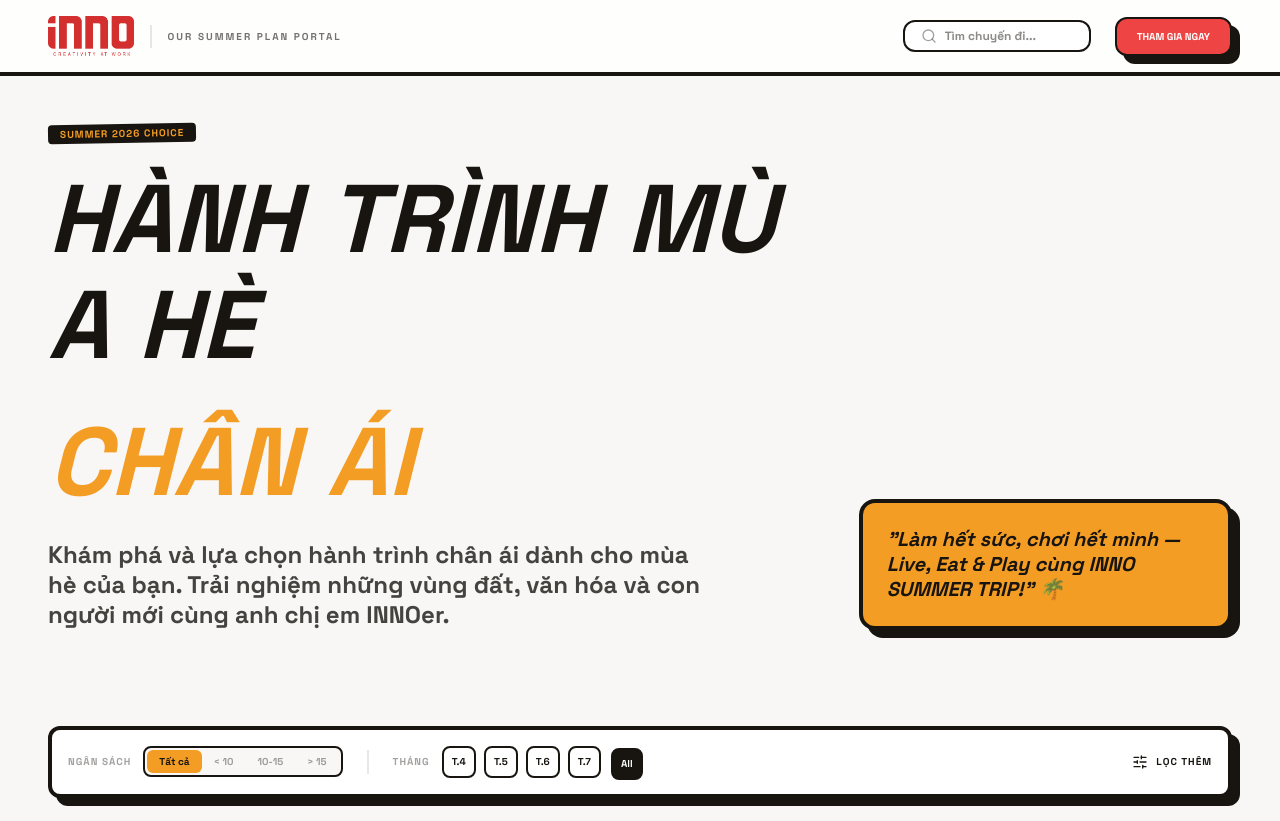
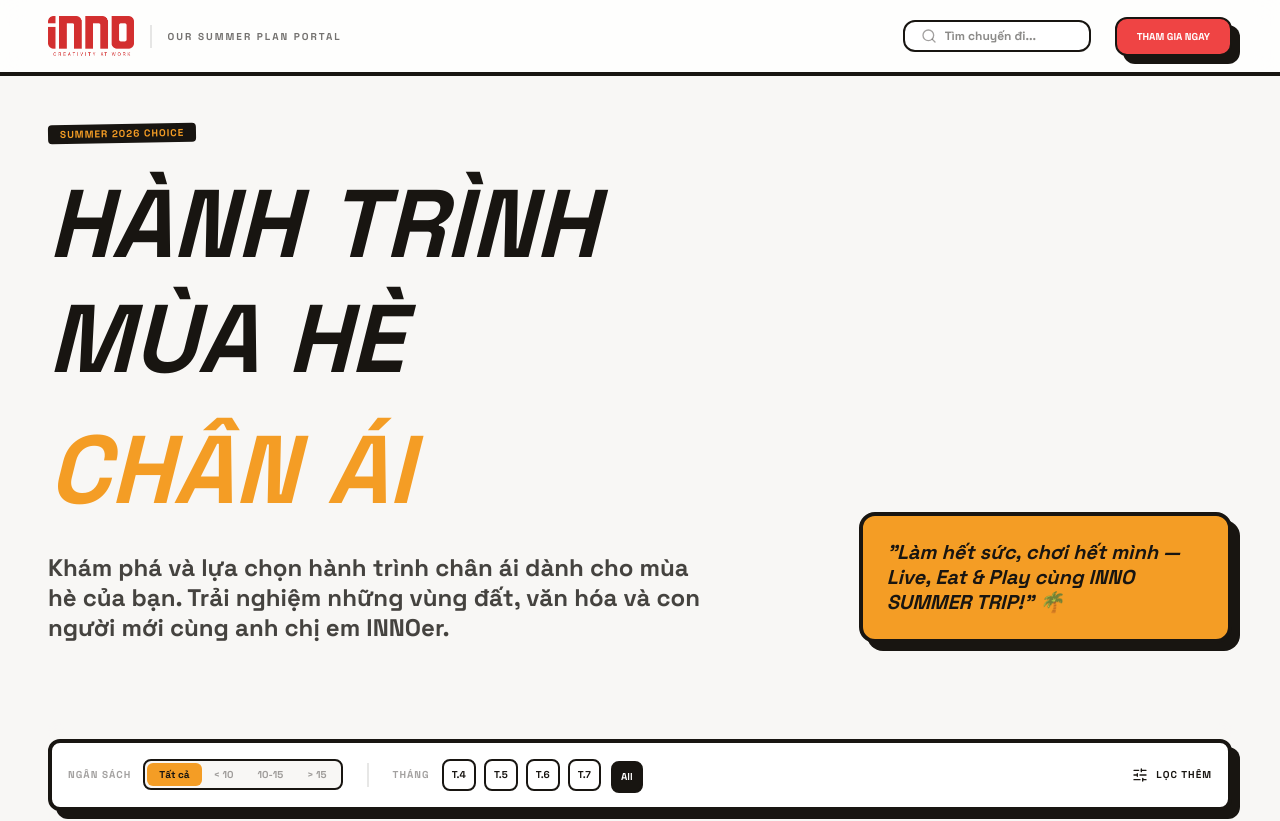
Before and after one commit to darkend16987/inno-summertrip-plan, a Next.js app: page / in a window 1280 px wide. Shown: the top 821 px of the page. Built offline with nearby package versions, Linux system fonts and the light colour scheme.

Commit message:
Update page.tsx

```diff
--- a/src/app/page.tsx
+++ b/src/app/page.tsx
@@ -58,14 +58,14 @@ export default function Home() {
             className="fixed inset-0 z-[100] bg-primary flex items-center justify-center pointer-events-none"
           >
             <motion.div
-              initial={{ x: '-150%', y: '50%' }}
-              animate={{ x: '150%', y: '-50%' }}
+              initial={{ x: '-150%', y: '0%' }}
+              animate={{ x: '150%', y: '0%' }}
               transition={{ duration: 1.8, ease: "easeInOut" }}
               className="flex flex-col items-center gap-6"
             >
               <div className="flex items-center gap-4">
                 <div className="w-40 h-[4px] bg-white rounded-full opacity-30"></div>
-                <Plane className="w-24 h-24 text-white fill-white -rotate-45" />
+                <Plane className="w-24 h-24 text-white fill-white rotate-90" />
               </div>
               <img
                 src="/images/Logo.png"
@@ -124,11 +124,13 @@ export default function Home() {
               initial={{ y: 20, opacity: 0 }}
               animate={{ y: 0, opacity: 1 }}
               transition={{ delay: 0.1 }}
-              className="text-5xl md:text-8xl font-black uppercase italic flex flex-col gap-4 md:gap-8"
+              className="text-5xl md:text-8xl font-black uppercase italic flex flex-col gap-2 md:gap-4"
             >
               {/* Line 1: HÀNH TRÌNH MÙA HÈ */}
-              <div className="flex flex-wrap text-charcoal leading-[1.1]">
-                {"HÀNH TRÌNH MÙA HÈ".split("").map((char, i) => (
+              <div className="flex flex-wrap text-charcoal leading-[1.2]">
+                {"HÀNH TRÌNH MÙA HÈ".split(" ").map((word, wordIdx, words) => (
+                  <span key={wordIdx} className="inline-flex whitespace-nowrap">
+                    {word.split("").map((char, i) => (
                       <motion.span
                         key={i}
                         whileHover={{
@@ -138,16 +140,20 @@ export default function Home() {
                         }}
                         transition={{ type: "spring", stiffness: 400, damping: 10 }}
                         className="inline-block cursor-default"
-                    style={{ marginRight: char === " " ? "0.3em" : "0" }}
                       >
                         {char}
                       </motion.span>
                     ))}
+                    {wordIdx < words.length - 1 && <span className="w-[0.3em]"></span>}
+                  </span>
+                ))}
               </div>
 
               {/* Line 2: CHÂN ÁI */}
-              <div className="flex flex-wrap text-primary leading-[1.1]">
-                {"CHÂN ÁI".split("").map((char, i) => (
+              <div className="flex flex-wrap text-primary leading-[1.2]">
+                {"CHÂN ÁI".split(" ").map((word, wordIdx, words) => (
+                  <span key={wordIdx} className="inline-flex whitespace-nowrap">
+                    {word.split("").map((char, i) => (
                       <motion.span
                         key={i}
                         whileHover={{
@@ -157,10 +163,12 @@ export default function Home() {
                         }}
                         transition={{ type: "spring", stiffness: 400, damping: 10 }}
                         className="inline-block cursor-default"
-                    style={{ marginRight: char === " " ? "0.3em" : "0" }}
                       >
                         {char}
                       </motion.span>
+                    ))}
+                    {wordIdx < words.length - 1 && <span className="w-[0.3em]"></span>}
+                  </span>
                 ))}
               </div>
             </motion.h1>
```
Lines whose indentation alone changed are shown as unchanged.
